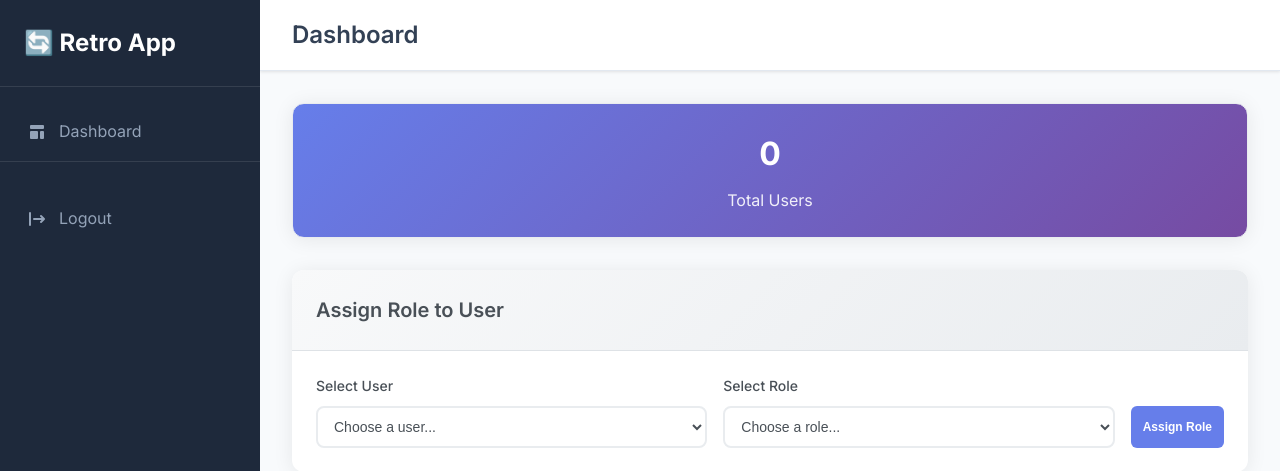
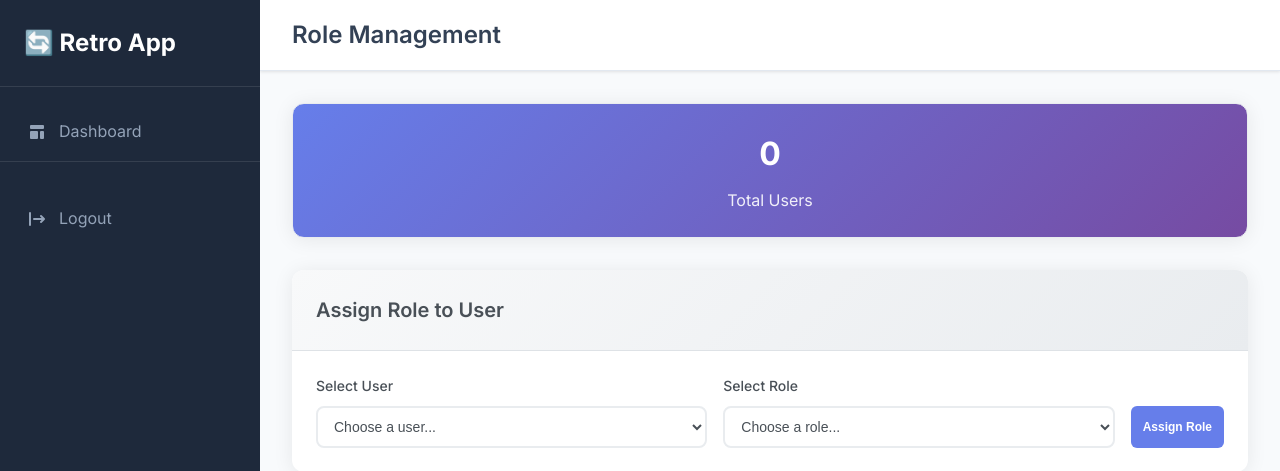
Before and after one commit to moiceanumarius/retro-app, a Symfony app: template templates/role/index.html.twig in a window 1280 px wide. Shown: the top 471 px of the page. Run offline with Twig, Linux system fonts and the light colour scheme; the template is opened without the code that fills it, so the values that code supplies are empty; some libraries are stand-ins or nearby versions.

Commit message:
fix: Fix page title propagation to header component
- Change header.html.twig to use variable instead of block
- Use {{ page_title|default('Dashboard') }} for dynamic title
- Update base.html.twig to pass page_title to header include
- Use block('page_title') to get title from child templates
- Fix Role Management page showing correct title in header

```diff
--- a/templates/base.html.twig
+++ b/templates/base.html.twig
@@ -125,7 +125,7 @@
         <!-- Main Content -->
         <main class="main-content">
             <!-- Include Header Component -->
-            {% include 'components/header.html.twig' %}
+            {% include 'components/header.html.twig' with {'page_title': block('page_title')} %}
 
             <!-- Content Body -->
             <div class="content-body">
--- a/templates/components/header.html.twig
+++ b/templates/components/header.html.twig
@@ -1,7 +1,7 @@
 <!-- Content Header -->
 <header class="content-header">
     <div style="display: flex; justify-content: space-between; align-items: center;">
-        <h1 class="content-title">{% block page_title %}Dashboard{% endblock %}</h1>
+        <h1 class="content-title">{{ page_title|default('Dashboard') }}</h1>
 
         <div style="display: flex; align-items: center; gap: 1rem;">
             {% if app.user %}
```
